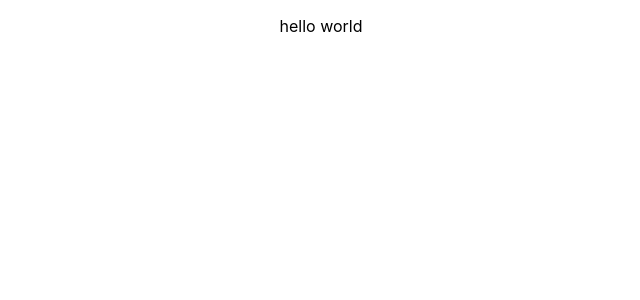
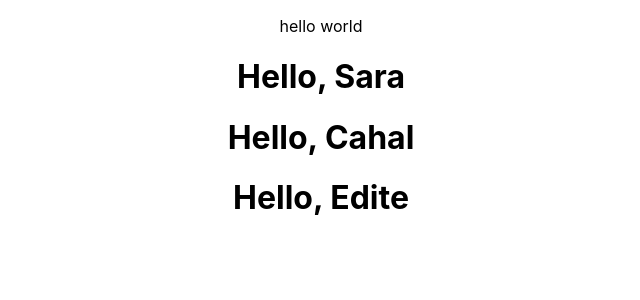
Before and after one commit to Kashiwara0205/react-tutorial, a React (Create React App) app in the folder react-tutorial/app/: page / in a window 1280 px wide. Shown: the top 300 px of the page, without its empty margins (319-959 px from the left). Built offline with nearby package versions, Linux system fonts and the light colour scheme.

Commit message:
Add welcome component

```diff
--- a/react-tutorial/app/src/App.js
+++ b/react-tutorial/app/src/App.js
@@ -1,10 +1,14 @@
 import './App.css';
+import Welcome from './component/welcome'
 
 function App() {
   const text = "hello world"
   return (
     <div className="App">
       <p> { text } </p>
+      <Welcome name="Sara" />
+      <Welcome name="Cahal" />
+      <Welcome name="Edite" />
     </div>
   );
 }
--- /dev/null
+++ b/react-tutorial/app/src/component/welcome.js
@@ -0,0 +1,5 @@
+function Welcome(props){
+  return <h1> Hello, {props.name} </h1>
+}
+
+export default Welcome
```
